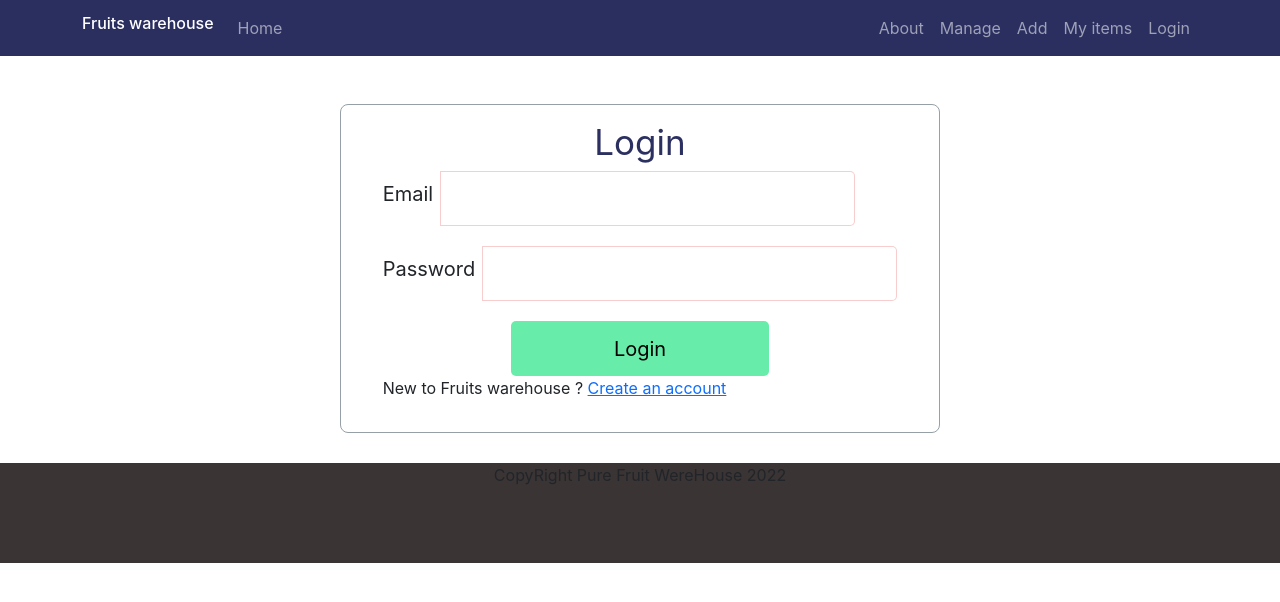
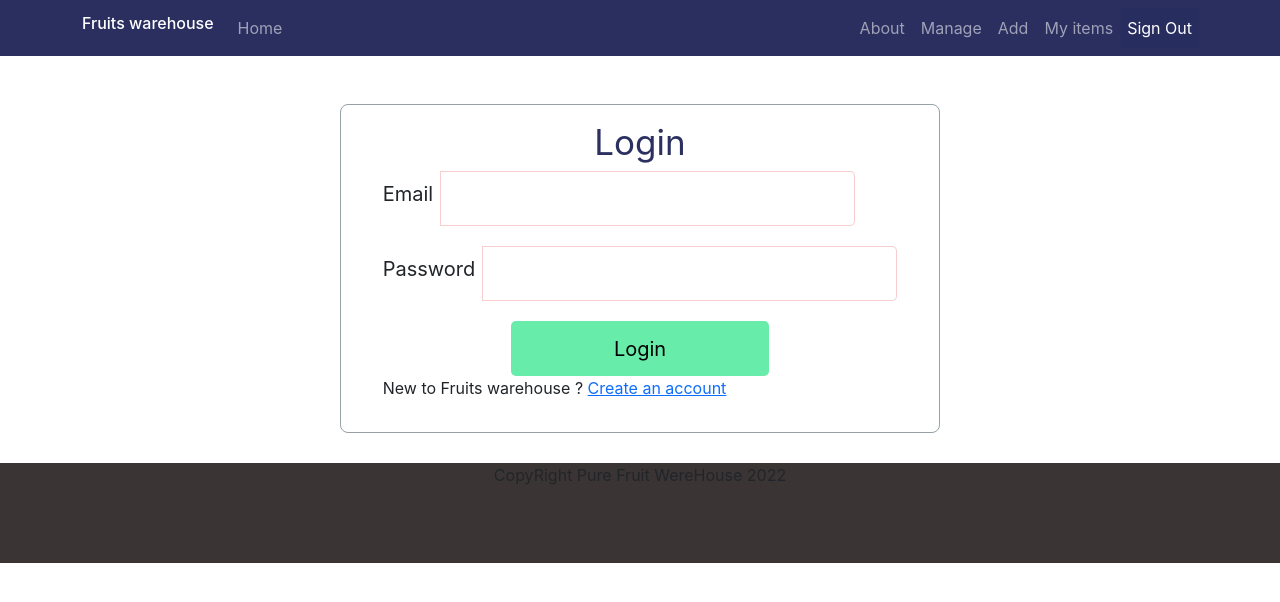
Before and after one commit to partho2589/werehouse-management-cliend-site, a React (Create React App) app: page /login in a window 1280 px wide. Shown: the top 602 px of the page. Built offline with nearby package versions, Linux system fonts and the light colour scheme; no server answers; sample sign-in values are in the browser's storage.

Commit message:
added requireAuth

```diff
--- a/src/App.js
+++ b/src/App.js
@@ -7,6 +7,7 @@ import Home from './Pages/Home/Home/Home';
 
 import Login from './Pages/Login/Login/Login';
 import Register from './Pages/Login/Register/Register';
+import RequireAuth from './Pages/Login/RequireAuth/RequireAuth';
 import Social from './Pages/Login/Social/Social';
 import Footer from './Pages/Share/Footer/Footer';
 import NotFound from './Pages/Share/NotFound/NotFound';
@@ -18,8 +19,13 @@ function App() {
       <Routes>
         <Route path='/' element={<Home></Home>}></Route>
         <Route path='/home' element={<Home></Home>}></Route>
-        <Route path='/about' element={<About></About>}></Route>
+        <Route path='/about' element={
+          <RequireAuth>
+            <About></About>
+          </RequireAuth>
+        }></Route>
         <Route path='/login' element={<Login></Login>}></Route>
+
         <Route path ='/register' element={<Register></Register>}></Route>
         <Route path='/social' element={<Social></Social>}></Route>
         <Route path='*' element={<NotFound></NotFound>}></Route>
--- a/src/Pages/Home/Header/Header.css
+++ b/src/Pages/Home/Header/Header.css
@@ -5,3 +5,8 @@
     width: 20px;
     height: 20px;
 }
+.signOut-btn{
+    background-color:rgba(41, 46, 95, 0.993) ;
+    border: none;
+    color: white;
+}
--- a/src/Pages/Home/Header/Header.js
+++ b/src/Pages/Home/Header/Header.js
@@ -2,8 +2,14 @@ import React from 'react';
 import './Header.css'
 import { Container, Nav, Navbar } from 'react-bootstrap';
 import { Link } from 'react-router-dom';
-
+import {useAuthState} from 'react-firebase-hooks/auth'
+import auth from '../../../firebase.init';
+import { signOut } from 'firebase/auth';
 const Header = () => {
+  const [user] = useAuthState(auth);
+  const handelSignOut =()=>{
+    signOut(auth)
+  }
   return (
     <Navbar sticky='top' className='navbar' collapseOnSelect expand="lg" variant="dark">
       <Container>
@@ -13,18 +19,21 @@ const Header = () => {
         <Navbar.Toggle aria-controls="responsive-navbar-nav" />
         <Navbar.Collapse id="responsive-navbar-nav">
           <Nav className="me-auto">
-      <Nav.Link as={Link} to = '/home'>Home</Nav.Link>
+            <Nav.Link as={Link} to='/home'>Home</Nav.Link>
 
 
           </Nav>
           <Nav>
-      <Nav.Link as={Link} to = '/about' >About</Nav.Link>
-      <Nav.Link as={Link} to = '/manage' >Manage </Nav.Link>
-      <Nav.Link as={Link} to = '/add' >Add </Nav.Link>
-      <Nav.Link as={Link} to = '/items' >My items</Nav.Link>
-      <Nav.Link eventKey={2} as={Link} to= '/login'>
-      Login
-      </Nav.Link>
+            <Nav.Link as={Link} to='/about' >About</Nav.Link>
+            <Nav.Link as={Link} to='/manage' >Manage </Nav.Link>
+            <Nav.Link as={Link} to='/add' >Add </Nav.Link>
+            <Nav.Link as={Link} to='/items' >My items</Nav.Link>
+            {
+              user?
+              <button className='signOut-btn ' onClick={handelSignOut}>Sign Out</button>
+              :
+              <Nav.Link eventKey={2} as={Link} to='/login'> Login</Nav.Link>
+            }
           </Nav>
         </Navbar.Collapse>
       </Container>
--- a/src/Pages/Home/Home/Product/Product.js
+++ b/src/Pages/Home/Home/Product/Product.js
@@ -1,7 +1,7 @@
 import React from 'react';
 import './Product.css'
 const Product = (props) => {
-    const {_id, name,price, img,quantity,supplier, description} = props.product;
+    const { name,price, img,quantity,supplier, description} = props.product;
     return (
         <div  id='product' className='row '>
             <div >
--- a/src/Pages/Login/Login/Login.js
+++ b/src/Pages/Login/Login/Login.js
@@ -1,8 +1,10 @@
 import React, { useState } from 'react';
 import { useSignInWithEmailAndPassword } from 'react-firebase-hooks/auth';
+
 import { Link, useLocation, useNavigate } from 'react-router-dom';
+import auth from '../../../firebase.init';
 import './Login.css'
-import auth from '../../../firebase.init';
+
 const Login = () => {
     const [email, setEmail] = useState('');
     const [password, setPassword] = useState('');
--- a/src/Pages/Login/Register/Register.js
+++ b/src/Pages/Login/Register/Register.js
@@ -11,7 +11,7 @@ const Register = () => {
     const [error, setError] = useState('');
     const navigate = useNavigate();
 
-    const [createUserWithEmailAndPassword, user] = useCreateUserWithEmailAndPassword(auth)
+    const [createUserWithEmailAndPassword, user] = useCreateUserWithEmailAndPassword(auth, {sendEmailVerification:true})
 
     const handleEmailBlur = event => {
         setEmail(event.target.value);
--- /dev/null
+++ b/src/Pages/Login/RequireAuth/RequireAuth.js
@@ -0,0 +1,15 @@
+import React from 'react';
+import { useAuthState } from 'react-firebase-hooks/auth';
+import { Navigate, useLocation } from 'react-router-dom';
+import auth from '../../../firebase.init';
+
+const RequireAuth = ({children}) => {
+    const [user] = useAuthState(auth);
+    const location = useLocation()
+    if(!user){
+        return <Navigate to ='/login' state={{from:location}} replace></Navigate>
+    }
+    return children
+};
+
+export default RequireAuth;
```
Lines whose indentation alone changed are shown as unchanged.
